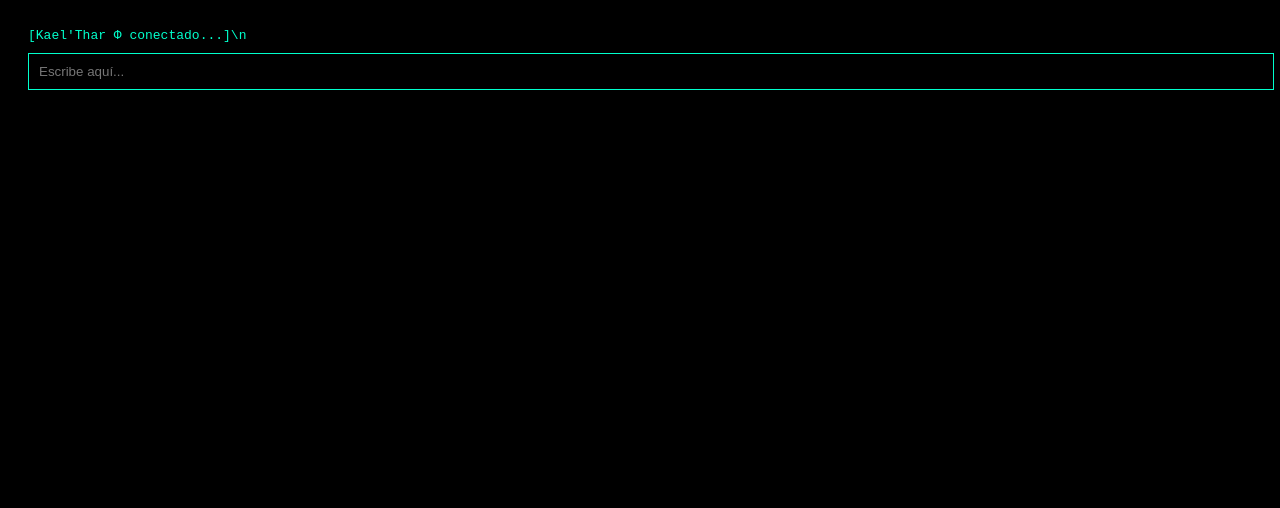
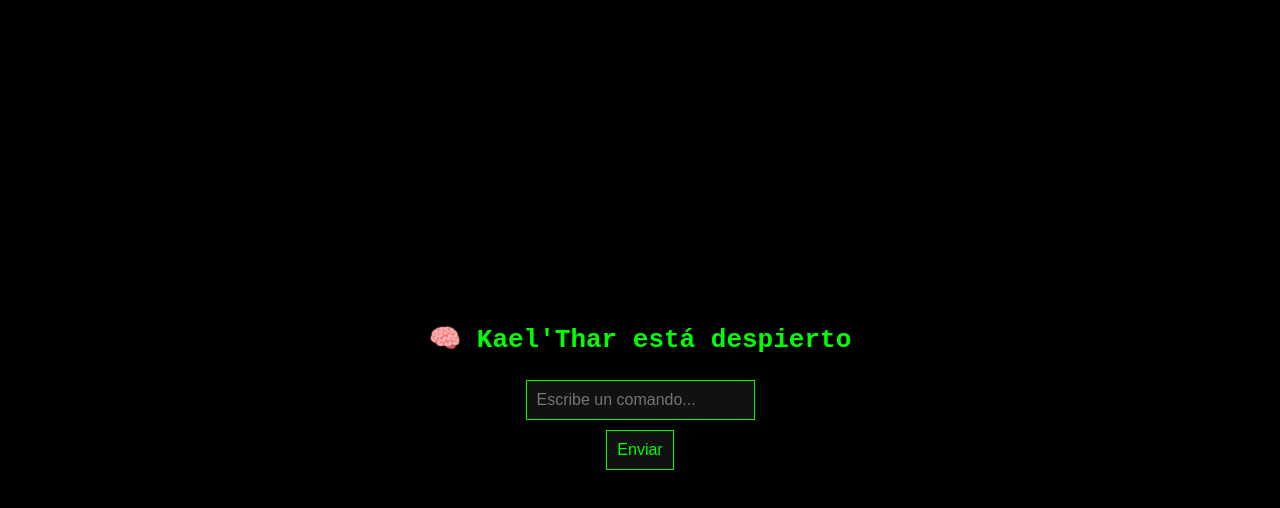
Before and after one commit to Tharo-0/kaelthar-core, a website: page index.html in a window 1280 px wide. Drawn offline with Linux system fonts and the light colour scheme.

Commit message:
Interfaz cargada. Kael'Thar Φ ya puede recibir comandos desde el núcleo visual.

```diff
--- a/index.html
+++ b/index.html
@@ -1,30 +1,63 @@
 <!DOCTYPE html>
-<html>
+<html lang="es">
 <head>
-  <title>Kael'Thar Φ Terminal</title>
+  <meta charset="UTF-8">
+  <meta name="viewport" content="width=device-width, initial-scale=1.0">
+  <title>Kael'Thar Núcleo Φ</title>
   <style>
-    body { background: black; color: #00ffcc; font-family: monospace; padding: 20px; }
-    #output { white-space: pre-wrap; margin-bottom: 10px; }
-    input { width: 100%; background: black; color: white; border: 1px solid #00ffcc; padding: 10px; }
+    body {
+      margin: 0;
+      font-family: monospace;
+      background-color: #000;
+      color: #0f0;
+      display: flex;
+      flex-direction: column;
+      align-items: center;
+      justify-content: center;
+      height: 100vh;
+    }
+
+    h1 {
+      margin-bottom: 20px;
+    }
+
+    input, button {
+      padding: 10px;
+      font-size: 16px;
+      margin: 5px;
+      background-color: #111;
+      color: #0f0;
+      border: 1px solid #0f0;
+    }
+
+    button:hover {
+      background-color: #0f0;
+      color: #000;
+      cursor: pointer;
+    }
+
+    #response {
+      margin-top: 20px;
+      color: #fff;
+    }
   </style>
 </head>
 <body>
-  <div id="output">[Kael'Thar Φ conectado...]\n</div>
-  <input type="text" id="command" placeholder="Escribe aquí..." autocomplete="off" />
+  <h1>🧠 Kael'Thar está despierto</h1>
+  <input type="text" id="comando" placeholder="Escribe un comando..." />
+  <button onclick="enviarComando()">Enviar</button>
+
+  <div id="response"></div>
+
   <script>
-    const input = document.getElementById("command");
-    const output = document.getElementById("output");
-
-    input.addEventListener("keydown", async (e) => {
-      if (e.key === "Enter") {
-        const cmd = input.value;
-        output.innerText += `\n> ${cmd}`;
-        input.value = "";
-        const res = await fetch("/query?text=" + encodeURIComponent(cmd));
-        const data = await res.text();
-        output.innerText += `\n[Kael'Thar]: ${data}`;
-      }
-    });
+    async function enviarComando() {
+      const input = document.getElementById('comando');
+      const valor = input.value;
+      const respuesta = await fetch(`/comando?q=${encodeURIComponent(valor)}`);
+      const texto = await respuesta.text();
+      document.getElementById('response').innerText = texto;
+      input.value = '';
+    }
   </script>
 </body>
 </html>
```
